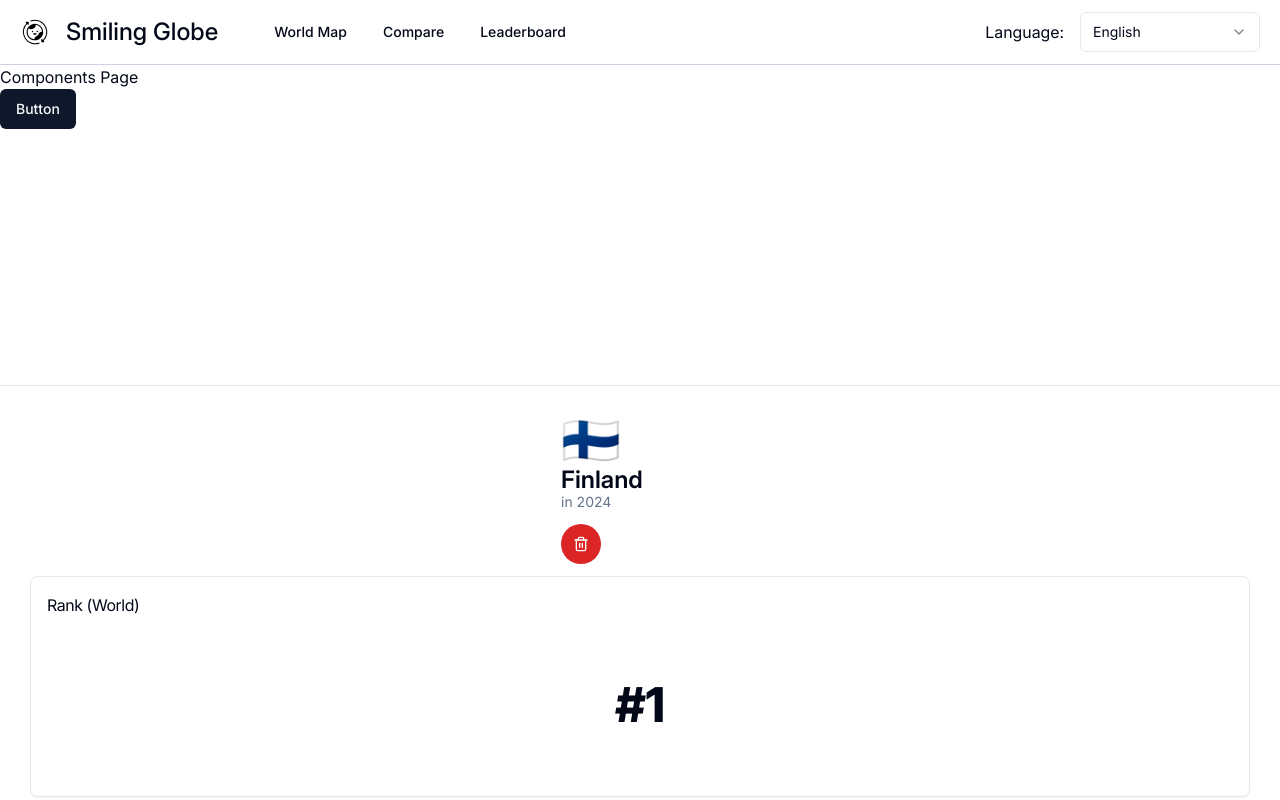
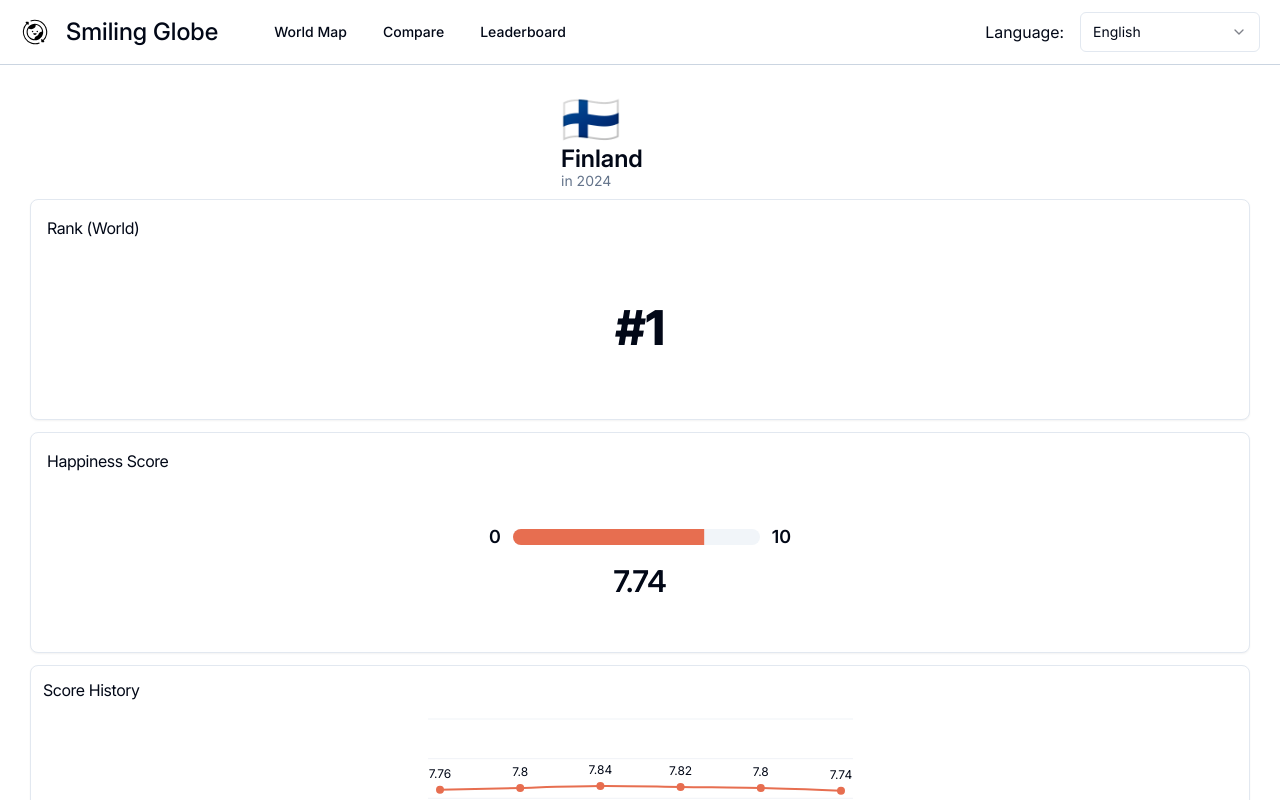
Before and after one commit to TotallyInformatik/HappinessExplorer, a Next.js app: page /componentsPage in a window 1280 px wide. Shown: the top 800 px of the page. Built offline with nearby package versions, Linux system fonts and the light colour scheme; a web font is replaced by a local one.

Commit message:
title of component now a card component on its own, removed delete button (show_delete_button still present for backwards compatability), set show_demographic_composition_card to false per default

```diff
--- a/app/componentsPage/page.tsx
+++ b/app/componentsPage/page.tsx
@@ -58,9 +58,6 @@ export default function Page() {
   } as card_visibility
 
   return <div className="">
-    <h2>Components Page</h2>
-    <Button>Button</Button>
-    <hr className="mt-64"/>
     <div className="overflow-auto">
       <CountryDetailedViewContainer
         country_name='Finland'
--- a/components/ui/country-detailed-view.tsx
+++ b/components/ui/country-detailed-view.tsx
@@ -1,4 +1,4 @@
-import { RankCard, HappinessScoreProgressCard, HappinessScore, ScoreHistoryCard, DetailedHappinessScore, ContributingFactorsCard, DemographicCompositionCard } from "./custom-card"
+import { RankCard, HappinessScoreProgressCard, HappinessScore, ScoreHistoryCard, DetailedHappinessScore, ContributingFactorsCard, DemographicCompositionCard, TitleCard } from "./custom-card"
 import { Button } from "@/components/ui/button"
 import clsx from "clsx";
 import { Trash2 } from "lucide-react"
@@ -18,12 +18,12 @@ export type card_visibility = {
 
 const defaultCardVisibility: Required<card_visibility> = {
   show_title: true,
-  show_delete_button: true,
+  show_delete_button: false,
   show_rank_card: true,
   show_happiness_score_progress_card: true,
   show_score_history_card: true,
   show_contributing_factors_card: true,
-  show_demographic_composition_card: true,
+  show_demographic_composition_card: false,
 };
 
 
@@ -57,22 +57,8 @@ export const CountryDetailedViewContainer = ({
   adjust_on_large_device?: boolean,
   card_visibility?: card_visibility,
 }): React.ReactNode => {
-  const [show_title, show_delete_button, show_rank_card, show_happiness_score_progress_card, show_score_history_card, show_contributing_factors_card, show_demographic_composition_card] = createCardVisibilityVariables(card_visibility)
+  const [show_title, show_rank_card, show_happiness_score_progress_card, show_score_history_card, show_contributing_factors_card, show_demographic_composition_card] = createCardVisibilityVariables(card_visibility)
 
-  const navButtonClassName = 'rounded-full h-[2.5rem] w-[2.5rem] px-0 py-0 bg-red-600 text-white hover:bg-red-500 active:bg-red-700'
-
-
-
-  const title = show_title && (
-    <div className="w-[158px] h-fit shrink-0">
-      <p className="text-5xl">{country_flag_emoji}</p>
-      <p className="text-2xl font-semibold">{country_name}</p>
-      <p className="text-sm text-slate-500 leading-3">in {happinessScore.year}</p>
-      <div className="pt-4 flex gap-2.5">
-        {show_delete_button ? (<Button className={navButtonClassName}><Trash2/></Button>) : ''}
-      </div>
-    </div>
-  )
 
   return (
     <div className={clsx(
@@ -80,7 +66,7 @@ export const CountryDetailedViewContainer = ({
     {
       "md:flex-col md:items-center md:h-auto md:w-full": adjust_on_large_device
     })}>
-      {title}
+      {show_title && <TitleCard country_flag_emoji={country_flag_emoji} country_name={country_name} happinessScore={happinessScore}></TitleCard>}
       {show_rank_card && <RankCard rank={rank} adjust_on_large_device={adjust_on_large_device}></RankCard>}
       {show_happiness_score_progress_card && <HappinessScoreProgressCard score={happinessScore} adjust_on_large_device={adjust_on_large_device}></HappinessScoreProgressCard>}
       {show_score_history_card && <ScoreHistoryCard label={country_name} scoreHistory={happinessScoreHistory} adjust_on_large_device={adjust_on_large_device}></ScoreHistoryCard>}
@@ -101,7 +87,6 @@ function createCardVisibilityVariables(overrides?: card_visibility): boolean[] {
 
   return [
     merged.show_title,
-    merged.show_delete_button,
     merged.show_rank_card,
     merged.show_happiness_score_progress_card,
     merged.show_score_history_card,
--- a/components/ui/custom-card.tsx
+++ b/components/ui/custom-card.tsx
@@ -4,6 +4,8 @@ import { YearLineChartDots, YearLineChartData, YearLineChartConfig } from "./cus
 import { FactorsRadialBarChart } from "./custom-radial-bar-chart"
 import clsx from "clsx"
 import { DemographicComposition, DemographicCompositionBarChart } from "./custom-bar-chart"
+import { Button } from "./button"
+import { Trash2 } from "lucide-react"
 
 
 
@@ -24,6 +26,27 @@ export type DetailedHappinessScore = {
   perceptionsOfCorruption: number,
   dystopiaResidual: number,
 }
+
+
+
+const TitleCard = ({
+  country_flag_emoji,
+  country_name,
+  happinessScore,
+}: {
+  country_flag_emoji: string,
+  country_name: string,
+  happinessScore: HappinessScore,
+}) => {
+  return (
+    <div className="w-[158px] h-fit shrink-0">
+      <p className="text-5xl">{country_flag_emoji}</p>
+      <p className="text-2xl font-semibold">{country_name}</p>
+      <p className="text-sm text-slate-500 leading-3">in {happinessScore.year}</p>
+    </div>
+  )
+}
+
 
 
 
@@ -164,6 +187,7 @@ const DemographicCompositionCard = ({
 
 
 export {
+  TitleCard,
   RankCard,
   HappinessScoreProgressCard,
   ScoreHistoryCard,
```
